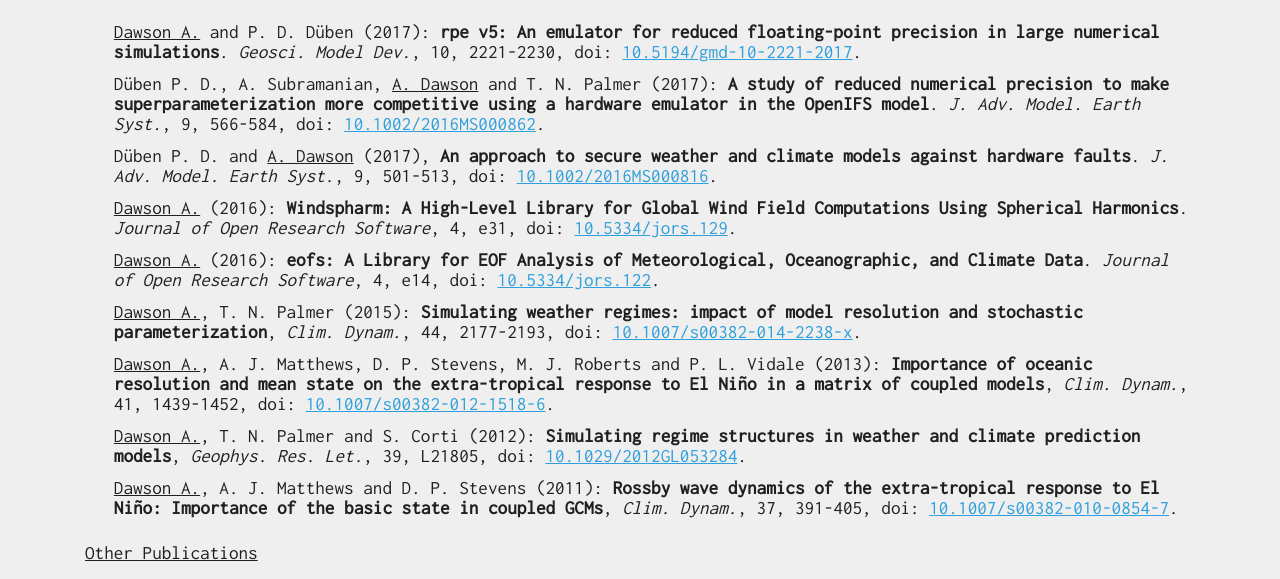
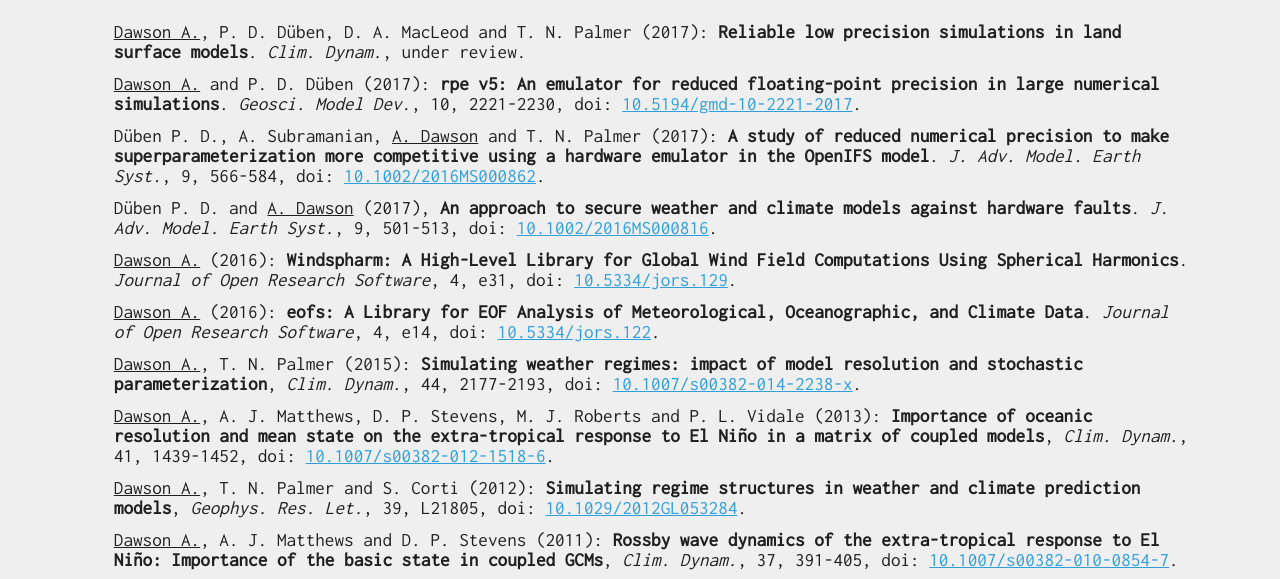
Before and after one commit to ajdawson/ajdawson.github.io, a plain HTML site: page pubs.html in a window 1280 px wide. Shown: the part 83-662 px from the top of the page. Drawn offline with Linux system fonts and the light colour scheme.

Commit message:
CIBot: update site 2017-10-03 10:01:21 UTC
Source: https://github.com/ajdawson/website-hakyll
Commit: 8c0c6ae42c0138a616776e0a2379f7137cb179fb

```diff
--- a/pubs.html
+++ b/pubs.html
@@ -14,6 +14,7 @@
       <h1>- Publications</h1>
       <h2 id="journal-articles">Journal articles</h2>
 <ul>
+<li><u>Dawson A.</u>, P. D. Düben, D. A. MacLeod and T. N. Palmer (2017): <strong>Reliable low precision simulations in land surface models</strong>. <em>Clim. Dynam.</em>, under review.</li>
 <li><u>Dawson A.</u> and P. D. Düben (2017): <strong>rpe v5: An emulator for reduced floating-point precision in large numerical simulations</strong>. <em>Geosci. Model Dev.</em>, 10, 2221-2230, doi: <a href="https://doi.org/10.5194/gmd-10-2221-2017">10.5194/gmd-10-2221-2017</a>.</li>
 <li>Düben P. D., A. Subramanian, <u>A. Dawson</u> and T. N. Palmer (2017): <strong>A study of reduced numerical precision to make superparameterization more competitive using a hardware emulator in the OpenIFS model</strong>. <em>J. Adv. Model. Earth Syst.</em>, 9, 566-584, doi: <a href="https://doi.org/10.1002/2016MS000862">10.1002/2016MS000862</a>.</li>
 <li>Düben P. D. and <u>A. Dawson</u> (2017), <strong>An approach to secure weather and climate models against hardware faults</strong>. <em>J. Adv. Model. Earth Syst.</em>, 9, 501-513, doi: <a href="https://doi.org/10.1002/2016MS000816">10.1002/2016MS000816</a>.</li>
```
